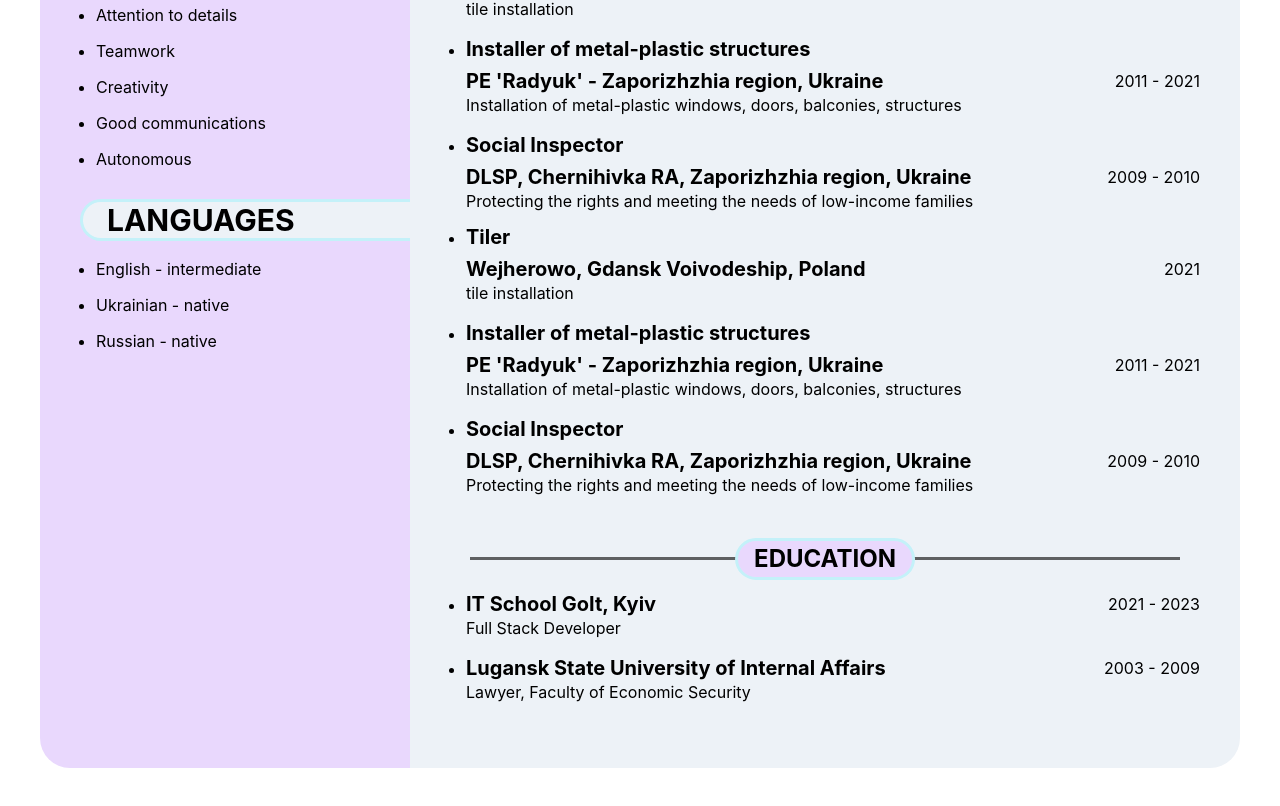
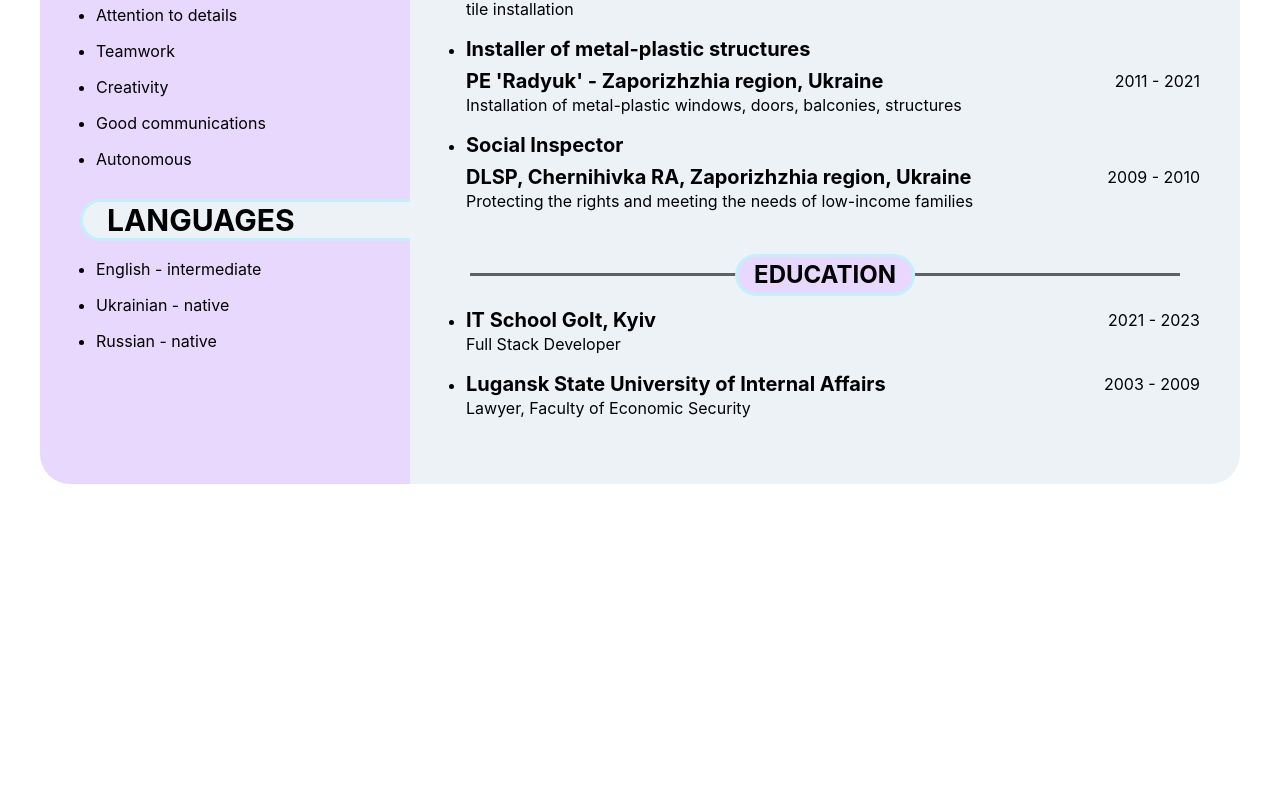
Before and after one commit to namhels/CV-Serhii-Lekhman, a React (Create React App) app: page / in a window 1280 px wide. Shown: the part 1303-2109 px from the top of the page. After the commit the page ends 1887 px from the top, so only its background shows below. Built offline with nearby package versions, Linux system fonts and the light colour scheme.

Commit message:
fix bug in PROJECT EXPERIENCE

```diff
--- a/src/components/Main.jsx
+++ b/src/components/Main.jsx
@@ -90,22 +90,6 @@ const Main = () => {
           </ListItem>
         ))}
       </UnorderedList>
-      <UnorderedList spacing={4} mt={3}>
-        {works.map(({ position, firm, years, description }) => (
-          <ListItem>
-            <Heading as="h3" size="md">
-              {position}
-            </Heading>
-            <Flex justifyContent="space-between" mt={2}>
-              <Heading as="h4" size="md">
-                {firm}
-              </Heading>
-              <Text fontSize="md">{years}</Text>
-            </Flex>
-            <Text fontSize="md">{description}</Text>
-          </ListItem>
-        ))}
-      </UnorderedList>
       <Box position="relative" padding="5" mt={10}>
         <Divider borderBottomWidth="3px" borderColor="black" />
         <AbsoluteCenter
```
